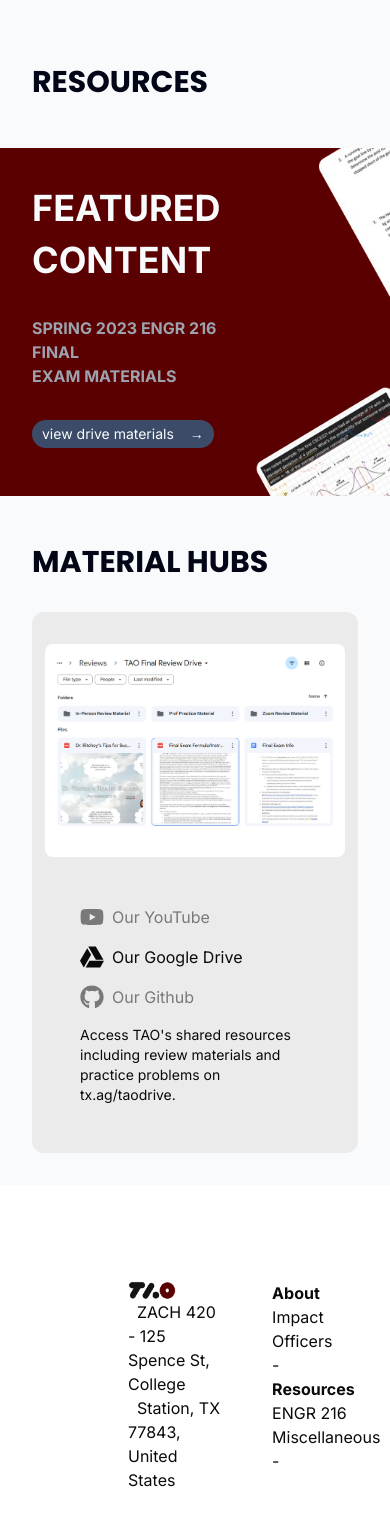
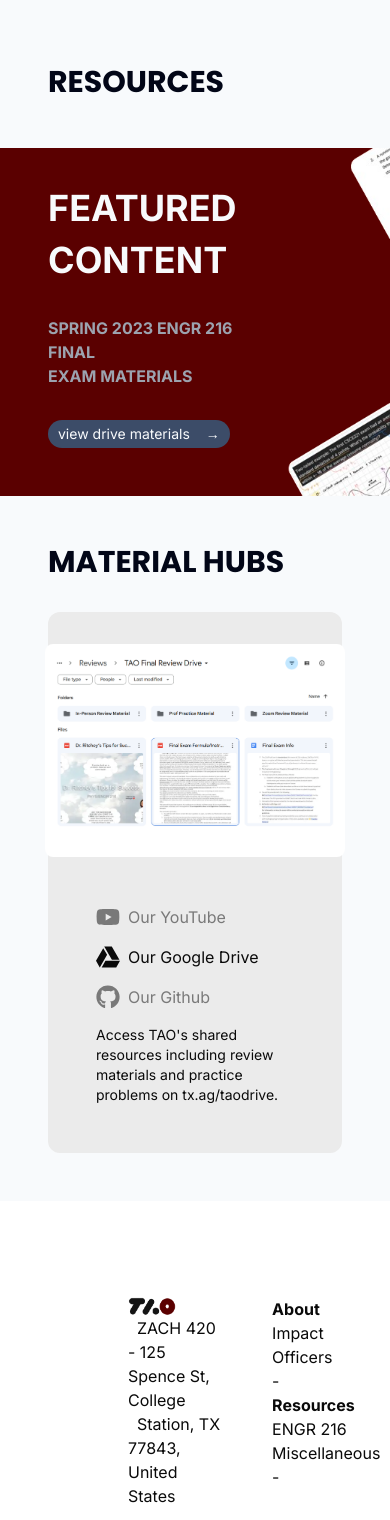
Before and after one commit to TAO-ENGR/club-website, a Next.js app in the folder club-website/: page / in a window 390 px wide. Shown: the top 1520 px of the page. Built offline with nearby package versions, Linux system fonts and the light colour scheme.

Commit message:
Revert "fix mobile padding"
This reverts commit 983863378d065728e0b239854a4f6ed036b85adc.

```diff
--- a/club-website/src/app/page.tsx
+++ b/club-website/src/app/page.tsx
@@ -71,21 +71,21 @@ export default function Experience_TL() {
   return (
     <main className="bg-slate-50 flex min-h-screen flex-col gap-12">
 
-      <h1 className="text-slate-950 md:text-4xl text-3xl text-left font-bold items-start mt-16 mx-8 lg:mx-24" style={poppins.style}>RESOURCES</h1>
+      <h1 className="text-slate-950 md:text-4xl text-3xl text-left font-bold items-start mt-16 mx-12 lg:mx-24" style={poppins.style}>RESOURCES</h1>
 
       <div className="bg-maroon w-full md:h-[23.5rem] flex justify-between overflow-hidden">
 
         <div>
-          <h2 className="text-slate-50 lg:text-6xl md:text-5xl text-4xl font-bold px-8 lg:px-24 pt-10
+          <h2 className="text-slate-50 lg:text-6xl md:text-5xl text-4xl font-bold px-12 lg:px-24 pt-10
           pb-3 lg:pb-5 order-2 uppercase">Featured</h2>
-          <h3 className="text-slate-50 lg:text-6xl md:text-5xl text-4xl font-bold pl-8 lg:pl-24 uppercase">Content</h3>
+          <h3 className="text-slate-50 lg:text-6xl md:text-5xl text-4xl font-bold pl-12 lg:pl-24 uppercase">Content</h3>
 
-          <h3 className="text-gray-400 lg:text-[1.2rem] lg:line-height-[1.75rem] md:text-l font-bold px-8 lg:px-24 pt-9
+          <h3 className="text-gray-400 lg:text-[1.2rem] lg:line-height-[1.75rem] md:text-l font-bold px-12 lg:px-24 pt-9
           pb-0">SPRING 2023 ENGR 216 FINAL</h3>
-          <h3 className="text-gray-400 lg:text-[1.2rem] lg:line-height-[1.75rem] d:text-l font-bold px-8 lg:px-24  pt-0
+          <h3 className="text-gray-400 lg:text-[1.2rem] lg:line-height-[1.75rem] d:text-l font-bold px-12 lg:px-24  pt-0
           pb-8">EXAM MATERIALS</h3>
 
-          <div className="pl-8 lg:pl-24 pb-12 lg:pb-[3.1rem] w-fit">
+          <div className="pl-12 lg:pl-24 pb-12 lg:pb-[3.1rem] w-fit">
             <a
               href="https://drive.google.com/drive/u/4/folders/1Z0DnRWiczanfWoSsFcsjrseWeGW1YDEE"
               target="_blank"
@@ -104,12 +104,12 @@ export default function Experience_TL() {
 
       </div>
 
-      <div className="w-full pb-8">
-        <h2 className='text-slate-950 md:text-4xl text-3xl text-left font-bold items-start uppercase mb-8 mx-8 lg:mx-24' style={poppins.style}>
+      <div className="w-full pb-12">
+        <h2 className='text-slate-950 md:text-4xl text-3xl text-left font-bold items-start uppercase mb-8 mx-12 lg:mx-24' style={poppins.style}>
             Material Hubs
         </h2>
 
-        <div className='bg-[#EBEBEB] rounded-xl p-8 flex flex-col md:flex-row gap-8 items-center justify-between mx-8 lg:mx-24'>
+        <div className='bg-[#EBEBEB] rounded-xl p-8 flex flex-col md:flex-row gap-8 items-center justify-between mx-12 lg:mx-24'>
           <div className={ WINDOW_SIZE_max + ` rounded-lg overflow-hidden`}>
             <div
               className="flex no-wrap gap-0 duration-500 ease-in-out"
```
